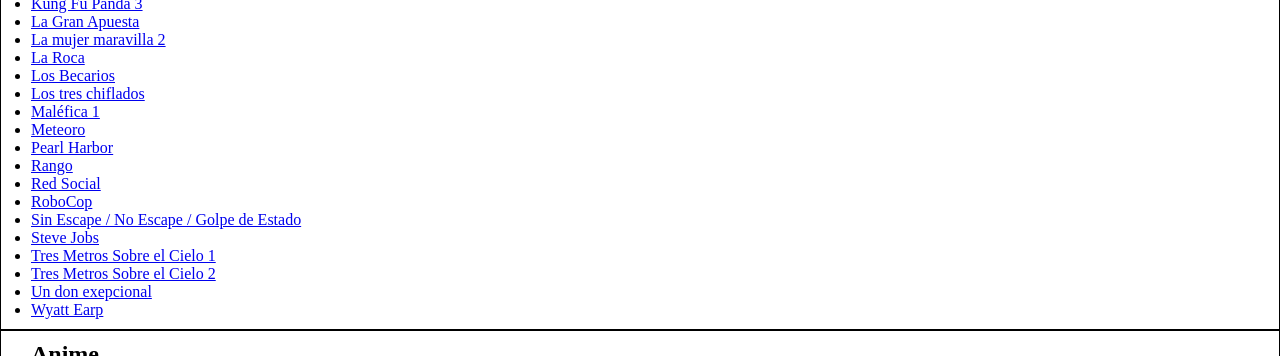
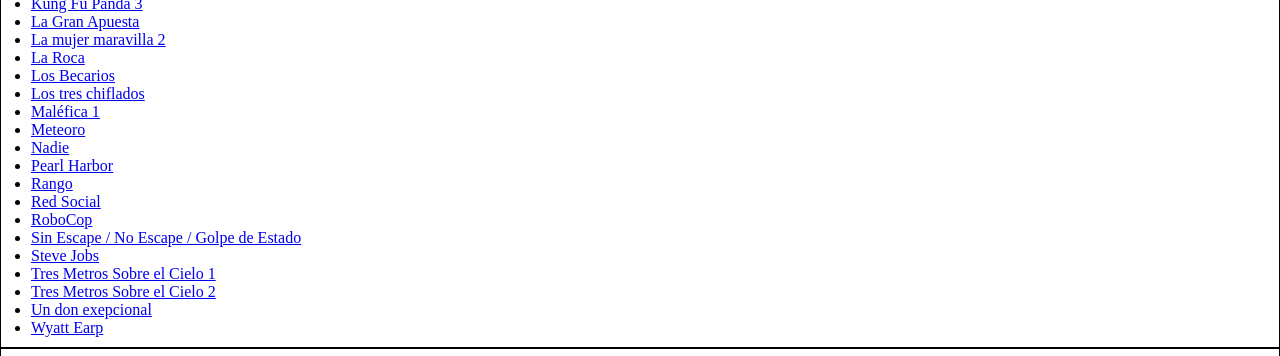
Before and after one commit to everlizarraga/everlizarraga.github.io, a plain HTML site: page index.html in a window 1280 px wide. Shown: the part 920-1276 px from the top of the page. Drawn offline with Linux system fonts and the light colour scheme.

Commit message:
Se egrego la pelicula NADIE

```diff
--- a/index.html
+++ b/index.html
@@ -199,6 +199,11 @@
 					</a>
 				</li>
 				<li>
+					<a href="https://onedrive.live.com/embed?cid=D7187BBBDF3A38F4&resid=D7187BBBDF3A38F4%218907&authkey=AJRILpxzqEBBQps">
+						Nadie
+					</a>
+				</li>
+				<li>
 					<a href="https://onedrive.live.com/embed?cid=D7187BBBDF3A38F4&resid=D7187BBBDF3A38F4%216984&authkey=AIsY7ib9qMxoi34">
 						Pearl Harbor
 					</a>
```
